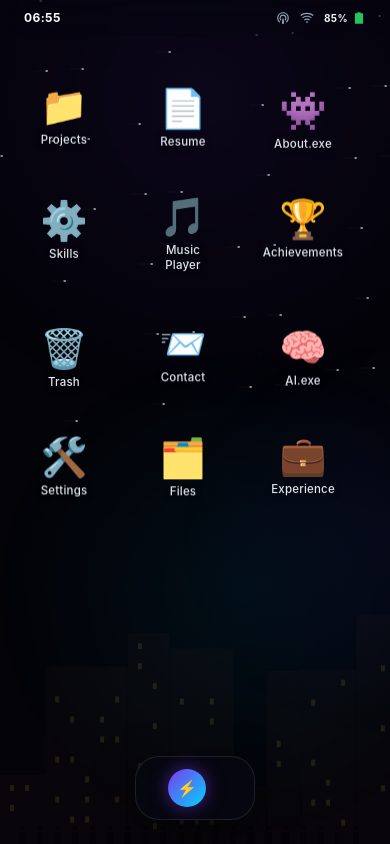
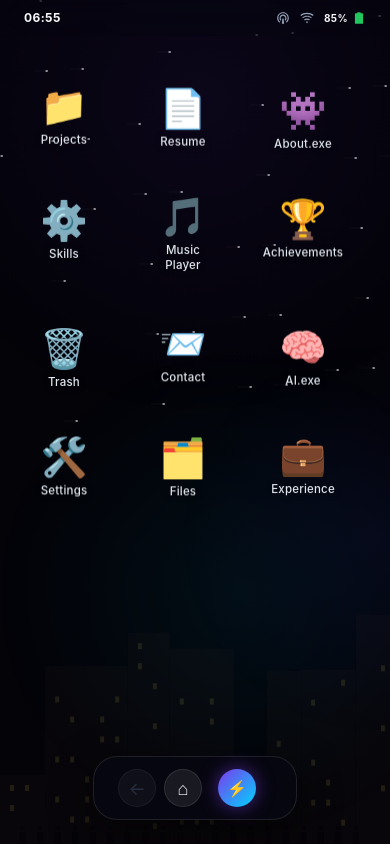
Before and after one commit to Leviiiz18/Website--LeeveeOS, a React (Vite) app: page / in a window 390 px wide. Built offline with nearby package versions, Linux system fonts and the light colour scheme.

Commit message:
feat: add mobile navigation buttons (Back and Home) to taskbar

```diff
--- a/src/components/Desktop.jsx
+++ b/src/components/Desktop.jsx
@@ -243,6 +243,9 @@ export default function Desktop({ isMobile }) {
         minimized={minimized}
         onTaskClick={onTaskClick}
         activeId={Object.entries(zMap).sort((a, b) => b[1] - a[1])[0]?.[0]}
+        closeWindow={closeWindow}
+        setMinimized={setMinimized}
+        isMobile={isMobile}
       />
 
       {/* ── Context menu ── */}
--- a/src/components/Taskbar.jsx
+++ b/src/components/Taskbar.jsx
@@ -1,7 +1,7 @@
 import { useState, useEffect, useRef, useCallback } from 'react'
 import { motion, AnimatePresence, useReducedMotion } from 'framer-motion'
 
-export default function Taskbar({ openWindows, minimized, onTaskClick, activeId }) {
+export default function Taskbar({ openWindows, minimized, onTaskClick, activeId, closeWindow, setMinimized, isMobile }) {
   const prefersReduced = useReducedMotion()
   const [now, setNow]           = useState(new Date())
   const [prevSec, setPrevSec]   = useState(now.getSeconds())
@@ -73,7 +73,44 @@ export default function Taskbar({ openWindows, minimized, onTaskClick, activeId
         }} />
       )}
 
-      {/* Start orb */}
+      {/* Navigation Buttons for Mobile */}
+      {isMobile && (
+        <div className="flex gap-2 mr-2">
+          {/* Back Button */}
+          <motion.div
+            whileTap={{ scale: 0.9 }}
+            onClick={() => activeId && closeWindow(activeId)}
+            style={{
+              width: 38, height: 38, borderRadius: '50%', flexShrink: 0,
+              background: 'rgba(255,255,255,0.08)',
+              border: '1px solid rgba(255,255,255,0.1)',
+              display: 'flex', alignItems: 'center', justifyContent: 'center',
+              fontSize: 18, cursor: 'pointer',
+              color: activeId ? '#e2e8f0' : '#475569',
+              opacity: activeId ? 1 : 0.5,
+            }}
+          >
+            ←
+          </motion.div>
+          {/* Home Button */}
+          <motion.div
+            whileTap={{ scale: 0.9 }}
+            onClick={() => setMinimized(openWindows.map(w => w.id))}
+            style={{
+              width: 38, height: 38, borderRadius: '50%', flexShrink: 0,
+              background: 'rgba(255,255,255,0.08)',
+              border: '1px solid rgba(255,255,255,0.1)',
+              display: 'flex', alignItems: 'center', justifyContent: 'center',
+              fontSize: 18, cursor: 'pointer',
+              color: '#e2e8f0',
+            }}
+          >
+            ⌂
+          </motion.div>
+        </div>
+      )}
+
+      {/* Start orb (Moved and styled as Apps/Menu) */}
       <motion.div
         animate={{ rotate: orbHovered ? 360 : 0 }}
         transition={{ duration: orbHovered ? 2 : 12, ease: 'linear', repeat: Infinity }}
```
